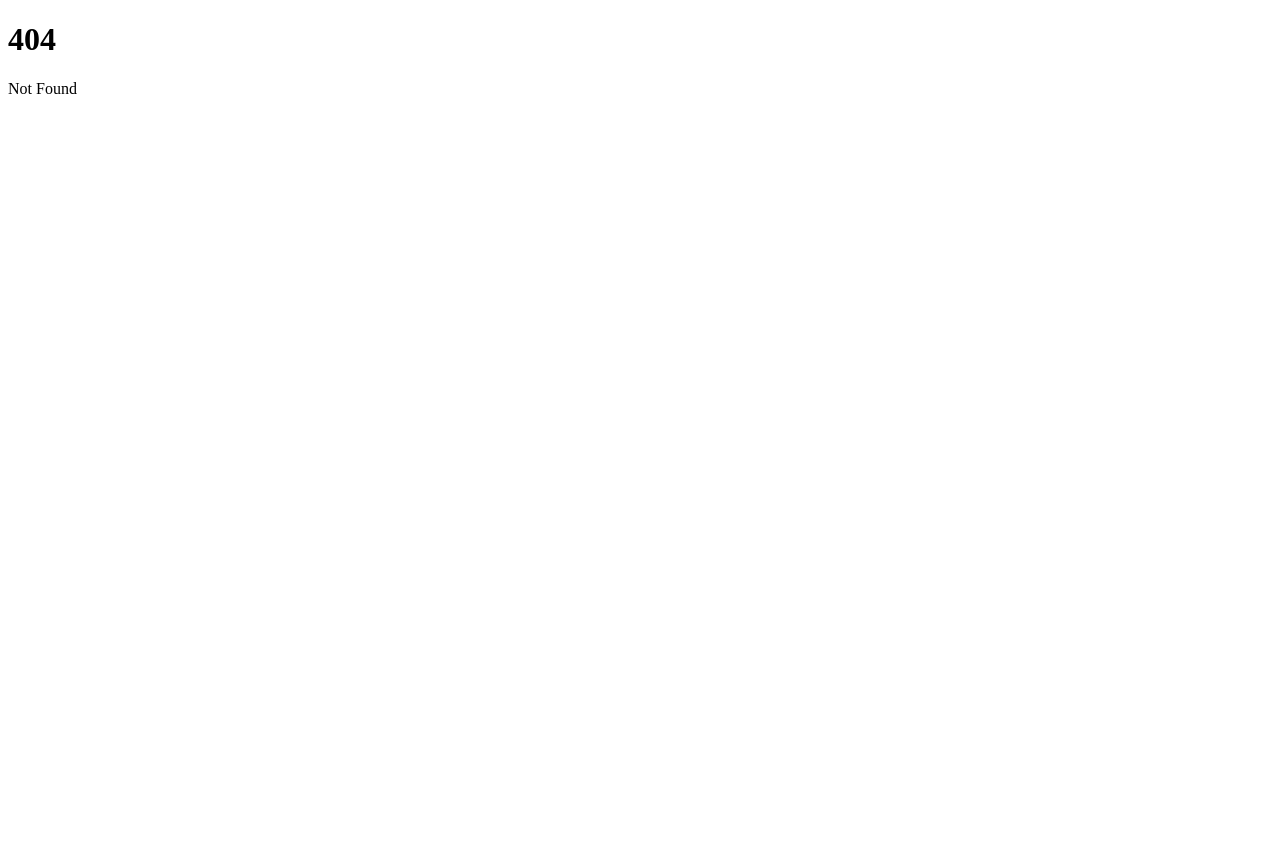
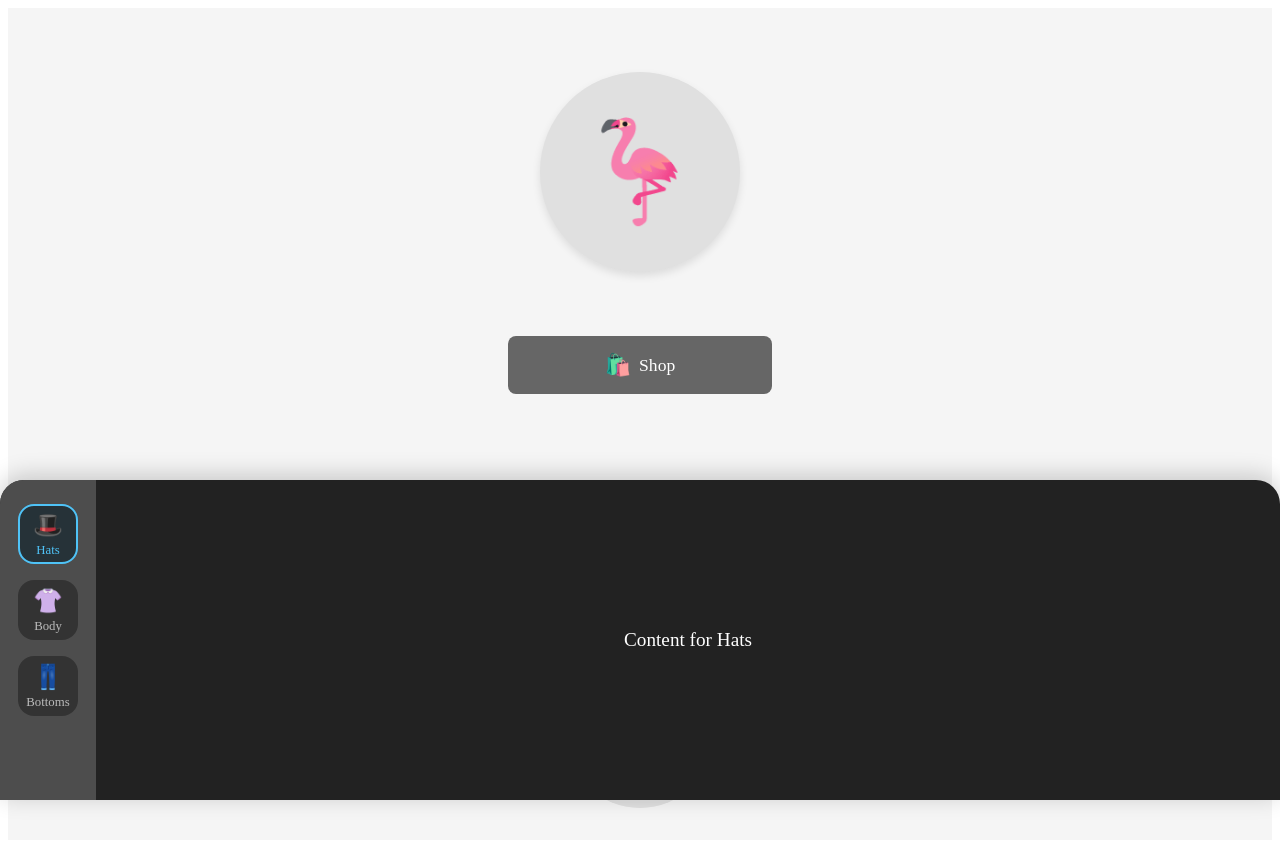
Before and after one commit to itcOnlineGaming/Team_4_2025, a SvelteKit app: page /shop in a window 1280 px wide. Before the commit this address had no page. Before the commit the page ends 800 px from the top, so only its background shows below. Built offline with nearby package versions, Linux system fonts and the light colour scheme.

Commit message:
basic shop tabs

```diff
--- /dev/null
+++ b/src/routes/shop/+page.svelte
@@ -0,0 +1,219 @@
+<script lang="ts">
+    import { theme } from '$lib/theme';
+    import { onMount } from 'svelte';
+    import { fly } from 'svelte/transition';
+    let showContainer = false;
+    let activeSection = 0;
+    const tabs = [
+        {label: "Hats", icon: "🎩"},
+        {label: "Body", icon: "👚"},
+        {label: "Bottoms", icon: "👖"}
+    ];
+    // const subSections = [
+    //     {label: "Hats 1", icon: "🎩"},
+    //     {label: "Hats 2", icon: "🎩"},
+    //     {label: "Hats 3", icon: "🎩"},
+    //     {label: "Hats 4", icon: "🎩"},
+    //     {label: "Hats 5", icon: "🎩"},
+    //     {label: "Hats 6", icon: "🎩"}
+    // ];
+
+    onMount(() => {
+        document.documentElement.style.setProperty('--background', theme.background);
+        document.documentElement.style.setProperty('--bubbleBackground', theme.bubbleBackground);
+        document.documentElement.style.setProperty('--buttonPrimary', theme.buttonPrimary);
+        document.documentElement.style.setProperty('--buttonHover', theme.buttonHover);
+        document.documentElement.style.setProperty('--buttonText', theme.buttonText);
+        document.documentElement.style.setProperty('--textPrimary', theme.textPrimary);
+
+        setTimeout(() => {
+            showContainer = true;
+        }, 500);
+    });
+</script>
+
+<main>
+
+    <div class="flamingo-container">
+        <div class="bubble">
+            <span class="flamingo">🦩</span>
+        </div>
+    </div>
+
+    <div class="buttons">
+        <a href="/shop" class="button">
+            <span class="icon">🛍️</span>
+            Shop
+        </a>
+    </div>
+
+{#if showContainer}
+    <div class="equiptment-container" transition:fly={{y:300, duration:400, opacity: 0.2}}>
+
+        <div class="tabs" transition:fly={{y:300, duration:400, opacity: 0.2}}>
+            {#each tabs as tab, i}
+                <div
+                    class="tab {activeSection === i ? 'active' : ''}"
+                    on:click={() => activeSection = i}
+                    >
+                    <span>{tab.icon}</span>
+                    <span class="tab-label">{tab.label}</span>
+                </div>
+            {/each}
+        </div>
+            <div class="tab-content">
+                    {#if activeSection === 0}
+                        <div>Content for Hats</div>
+                    {:else if activeSection === 1}
+                        <div>Content for Body</div>
+                    {:else if activeSection === 2}
+                        <div>Content for Bottoms</div>
+                    {/if}
+            </div>
+    </div>
+{/if}
+
+
+    <div class="character-placeholder">
+        <!-- Character will be added here later -->
+    </div>
+</main>
+
+<style>
+    main {
+        position: relative;
+        min-height: 100vh;
+        background-color: var(--background);
+        padding: 1rem;
+        display: flex;
+        flex-direction: column;
+        align-items: center;
+    }
+
+    .flamingo-container {
+        margin-top: 3rem;
+        margin-bottom: 2rem;
+    }
+
+    .equiptment-container {
+        position: fixed;
+        left: 0;
+        bottom: 0;
+        width: 100vw;
+        height: 40vh;
+        background: #222;
+        border-top-left-radius: 24px;
+        border-top-right-radius: 24px;
+        box-shadow: 0 -4px 24px rgba(0,0,0,0.2);
+        display: flex;
+        flex-direction: row;
+        align-items: row;
+        justify-content: center;
+        z-index: 100;
+        color: #fff;
+
+    }
+
+    .bubble {
+        background-color: var(--bubbleBackground);
+        border-radius: 50%;
+        width: 200px;
+        height: 200px;
+        display: flex;
+        align-items: center;
+        justify-content: center;
+        box-shadow: 0 4px 8px rgba(0, 0, 0, 0.1);
+    }
+
+    .flamingo {
+        font-size: 100px;
+    }
+
+    .buttons {
+        display: flex;
+        flex-direction: column;
+        gap: 1rem;
+        margin: 2rem 0;
+    }
+
+    .button {
+        display: flex;
+        align-items: center;
+        justify-content: center;
+        gap: 0.5rem;
+        background-color: var(--buttonPrimary);
+        color: var(--buttonText);
+        padding: 1rem 2rem;
+        border-radius: 8px;
+        text-decoration: none;
+        font-size: 1.1rem;
+        transition: background-color 0.2s;
+        min-width: 200px;
+    }
+
+    .button:hover {
+        background-color: var(--buttonHover);
+    }
+
+    .icon {
+        font-size: 1.2em;
+    }
+
+    .character-placeholder {
+        position: absolute;
+        bottom: 2rem;
+        width: 150px;
+        height: 150px;
+        background-color: var(--bubbleBackground);
+        border-radius: 50%;
+    }
+
+
+    .tabs {
+        display: flex;
+        flex-direction: column;
+        gap: 16px;
+        padding: 24px 8px;
+        background:rgb(77, 77, 77);
+        border-top-left-radius: 24px;
+        border-bottom-left-radius: 0px;
+        min-width: 80px;
+        align-items: center;
+    }
+
+    .tab {
+        width: 56px;
+        height: 56px;
+        background: #333;
+        border-radius: 16px;
+        display: flex;
+        flex-direction: column;
+        align-items: center;
+        justify-content: center;
+        cursor: pointer;
+        font-size: 1.5rem;
+        border: 2px solid transparent;
+        transition: border 0.2s, background 0.2s;
+    }
+    .tab.active {
+        border: 2px solid #4fc3f7;
+        background: #263238;
+    }
+    .tab-label {
+        font-size: 0.8rem;
+        margin-top: 4px;
+        color: #bbb;
+    }
+    .tab.active .tab-label {
+        color: #4fc3f7;
+    }
+    .tab-content {
+        flex: 1;
+        padding: 32px;
+        display: flex;
+        align-items: center;
+        justify-content: center;
+        font-size: 1.2rem;
+    }
+
+</style>
```
